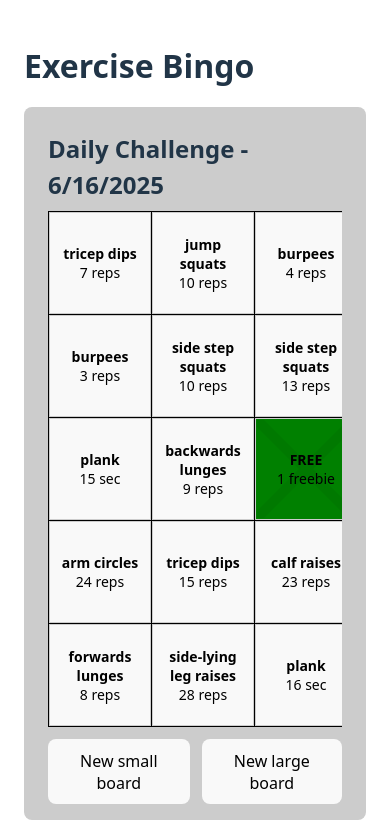
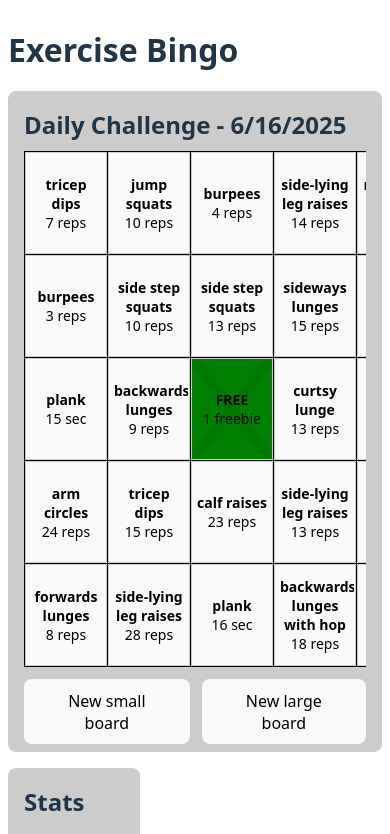
Before and after one commit to helenxuyang/bingo-workout, a React (Vite) app: page / in a window 390 px wide. Shown: the top 834 px of the page. Built offline with nearby package versions, Linux system fonts and the light colour scheme.

Commit message:
fix: smaller padding, better scroll

```diff
--- a/src/App.css
+++ b/src/App.css
@@ -10,6 +10,10 @@ h2 {
 #root {
   overflow: auto;
   padding: 24px;
+
+  @media (max-width: 800px) {
+    padding: 8px;
+  }
 }
 
 .mini-panels {
@@ -24,6 +28,10 @@ h2 {
   background-color: #cccccc;
   padding: 16px 24px;
   min-width: 100px;
+
+  @media (max-width: 800px) {
+    padding: 8px 16px;
+  }
 }
 
 .button-row {
@@ -59,11 +67,20 @@ td {
     height: 100%;
     padding: 8px;
     margin: 0;
+
+    @media (max-width: 800px) {
+      width: 80px;
+      padding: 4px;
+    }
   }
 
   button:focus {
     outline: 4px dashed black;
     outline-offset: -4px;
+
+    @media (max-width: 800px) {
+      outline: 3px dashed black;
+    }
   }
 
   svg {
--- a/src/App.tsx
+++ b/src/App.tsx
@@ -37,6 +37,7 @@ function App() {
   useEffect(() => {
     if (focusedSquareIndex) {
       const { row, col } = focusedSquareIndex;
+      buttonRefs.current[row][col]?.scrollIntoView({ behavior: 'smooth', block: 'center', inline: 'center' });
       buttonRefs.current[row][col]?.focus();
     }
   }, [focusedSquareIndex]);
@@ -92,9 +93,9 @@ function App() {
 
   const handleArrowKeys: React.KeyboardEventHandler<HTMLButtonElement> = (event) => {
     if (focusedSquareIndex) {
+      event.preventDefault();
+      event.stopPropagation();
       if (event.key === 'ArrowUp') {
-        event.preventDefault();
-        event.stopPropagation();
         setFocusedSquareIndex((prevIndex) => {
           if (prevIndex) {
             const { row, col } = prevIndex;
@@ -104,8 +105,6 @@ function App() {
         });
       }
       if (event.key === 'ArrowDown') {
-        event.preventDefault();
-        event.stopPropagation();
         setFocusedSquareIndex((prevIndex) => {
           if (prevIndex) {
             const { row, col } = prevIndex;
```
